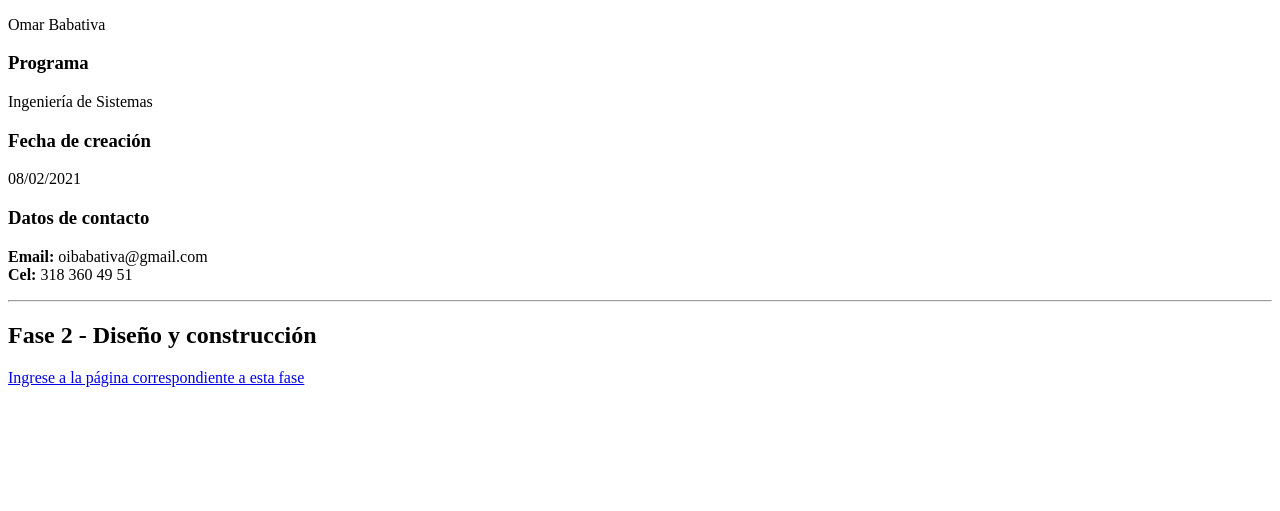
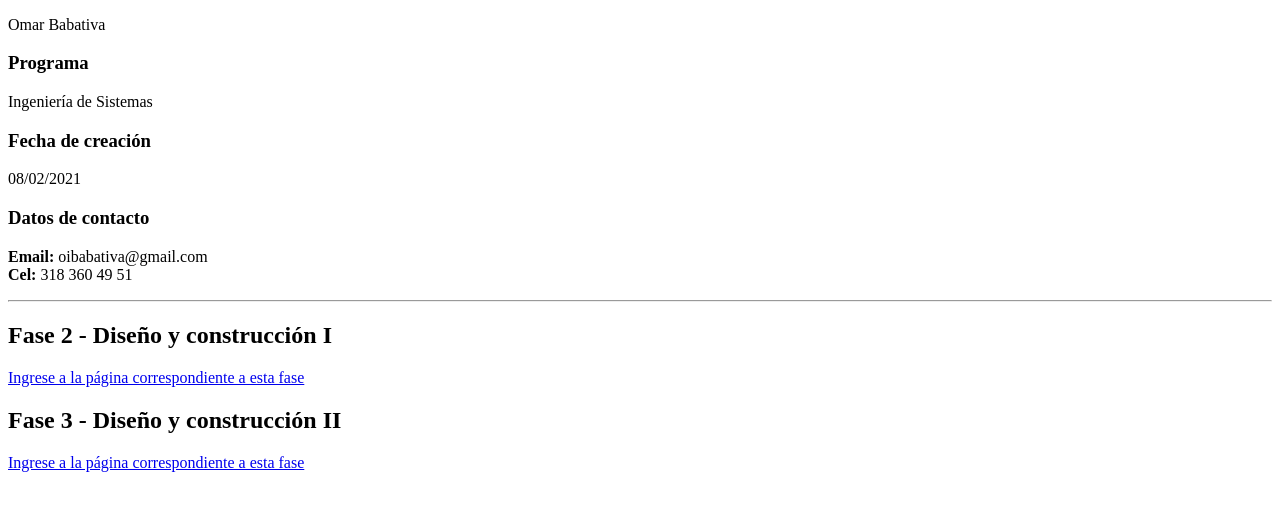
Before and after one commit to oibabativab/DSWOmarBabativa, a plain HTML site: page index.html in a window 1280 px wide. Shown: the part 105-616 px from the top of the page. Drawn offline with Linux system fonts and the light colour scheme.

Commit message:
Adición de link a Fase 3 en index

```diff
--- a/index.html
+++ b/index.html
@@ -15,8 +15,11 @@
         <strong>Cel:</strong> 318 360 49 51 <br />
     </p>
     <hr>
-    <h2>Fase 2 - Dise&ntilde;o y construcci&oacute;n</h2>
+    <h2>Fase 2 - Dise&ntilde;o y construcci&oacute;n I</h2>
     <a href="./fase2/design.html">Ingrese a la p&aacute;gina correspondiente a esta fase </a>
+    <br />
+    <h2>Fase 3 - Dise&ntilde;o y construcci&oacute;n II </h2>
+    <a href="./fase3/index.html">Ingrese a la p&aacute;gina correspondiente a esta fase </a>
     <br />
 </body>
 
```
